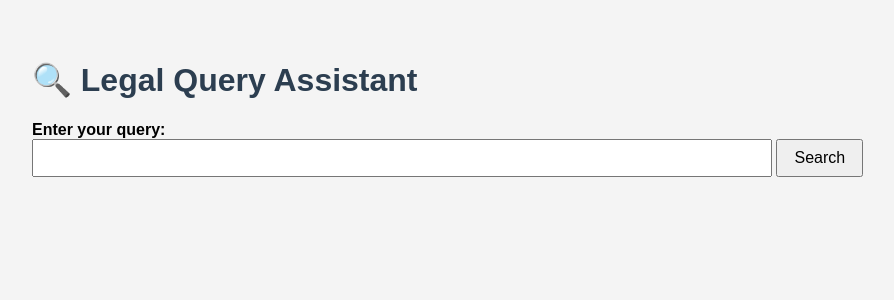
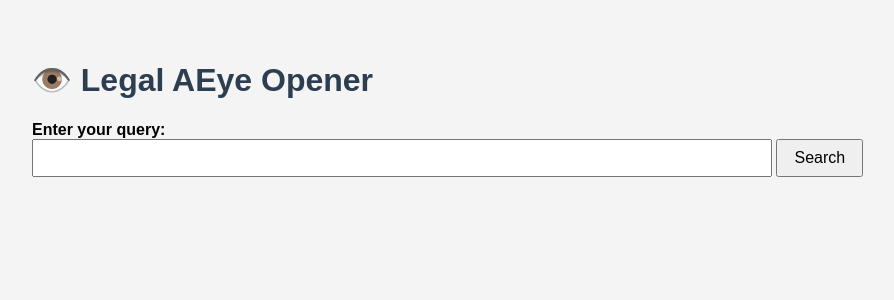
Before and after one commit to Rithvik50/Legal_AEye-Opener, a Flask app: page / in a window 1280 px wide. Shown: the top 300 px of the page, without its empty margins (8-902 px from the left). Run offline with Flask 3, Linux system fonts and the light colour scheme.

Commit message:
Update index.html

```diff
--- a/Website/templates/index.html
+++ b/Website/templates/index.html
@@ -48,7 +48,7 @@
     </style>
 </head>
 <body>
-    <h1>🔍 Legal Query Assistant</h1>
+    <h1>👁️ Legal AEye Opener</h1>
 
     <form method="POST">
         <label for="user_input"><strong>Enter your query:</strong></label><br>
```
